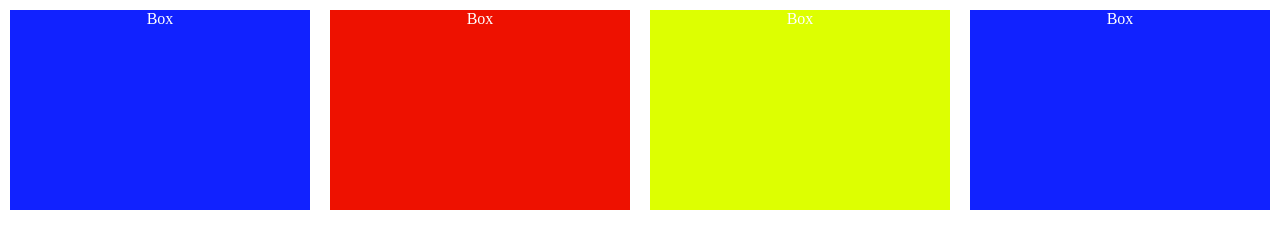
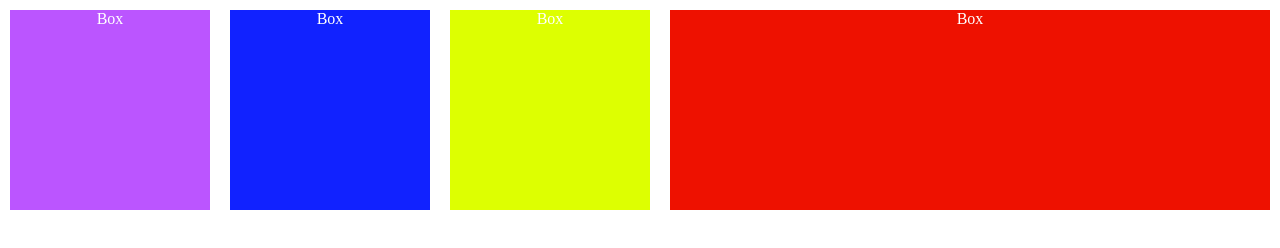
Before and after one commit to LeandroBenitez12/Frontend-Course, a plain HTML site: page course HTML5/soydalto curso/flex/index_flex.html in a window 1280 px wide. Drawn offline with Linux system fonts and the light colour scheme.

Commit message:
flex order

```diff
--- a/course HTML5/soydalto curso/flex/index_flex.html
+++ b/course HTML5/soydalto curso/flex/index_flex.html
@@ -12,7 +12,7 @@
         <div class="Box-item Blue">Box</div>
         <div class="Box-item Red">Box</div>
         <div class="Box-item Yellow">Box</div>
-        <div class="Box-item Blue">Box</div>
+        <div class="Box-item Violet">Box</div>
 
     </div>
 </body>
--- a/course HTML5/soydalto curso/flex/style.css
+++ b/course HTML5/soydalto curso/flex/style.css
@@ -3,9 +3,9 @@
 .Box-container{
     display: flex;
     height: 100vh;
-    flex-wrap: wrap-reverse;
+    flex-wrap: wrap;
     justify-content: space-evenly;
-    align-content: flex-end;
+    align-content: flex-start;
 }
 
 .Box-item{
@@ -13,18 +13,27 @@
     color: #fff;
     margin: 10px;
     min-width: 200px;
+
     height: 200px;
     text-align: center;
     flex-grow: 1;
 
 }
 
+.Violet{
+    background: #b5f;
+    flex-grow: .5;
+    order: -1;
+}
 .Blue{
     background: #12f;
+    align-self: center;
 }
 
 .Red{
     background: #e10;
+    flex: 2 0 300px;
+    order: 3;
 }
 .Yellow{
     background: #ddff01;
```
